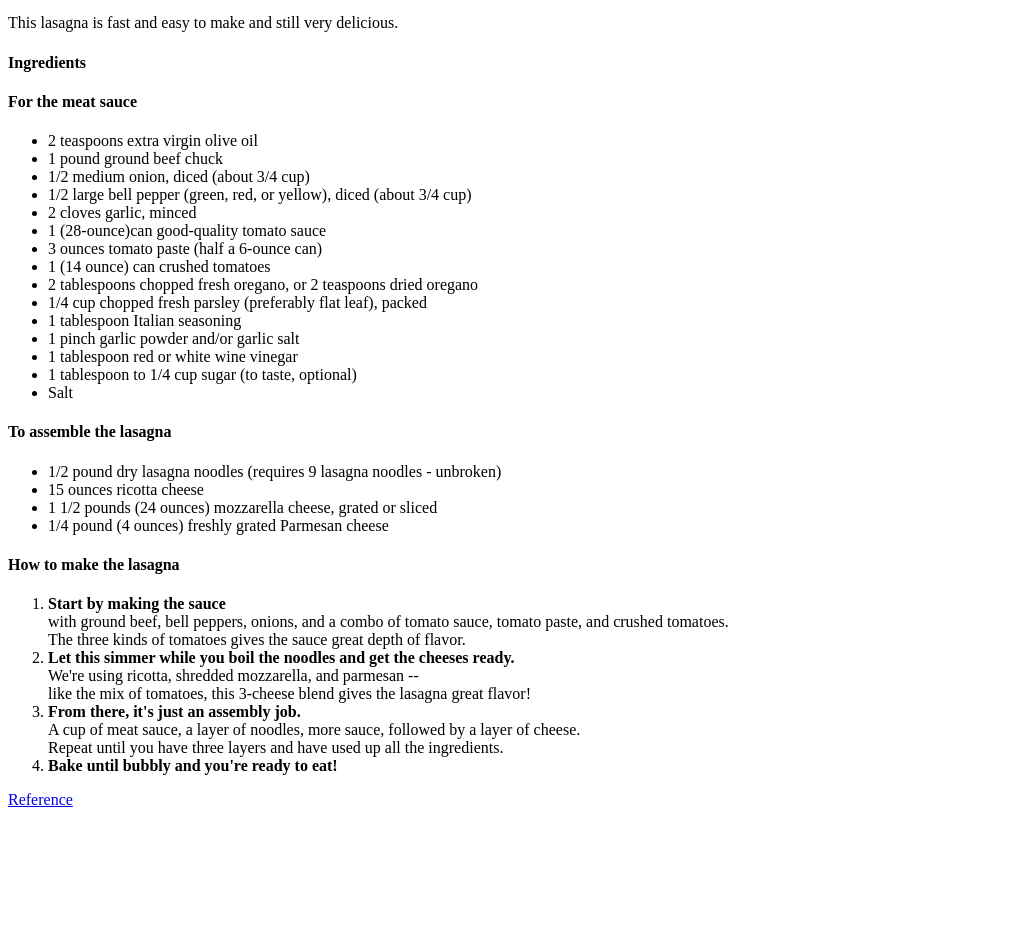
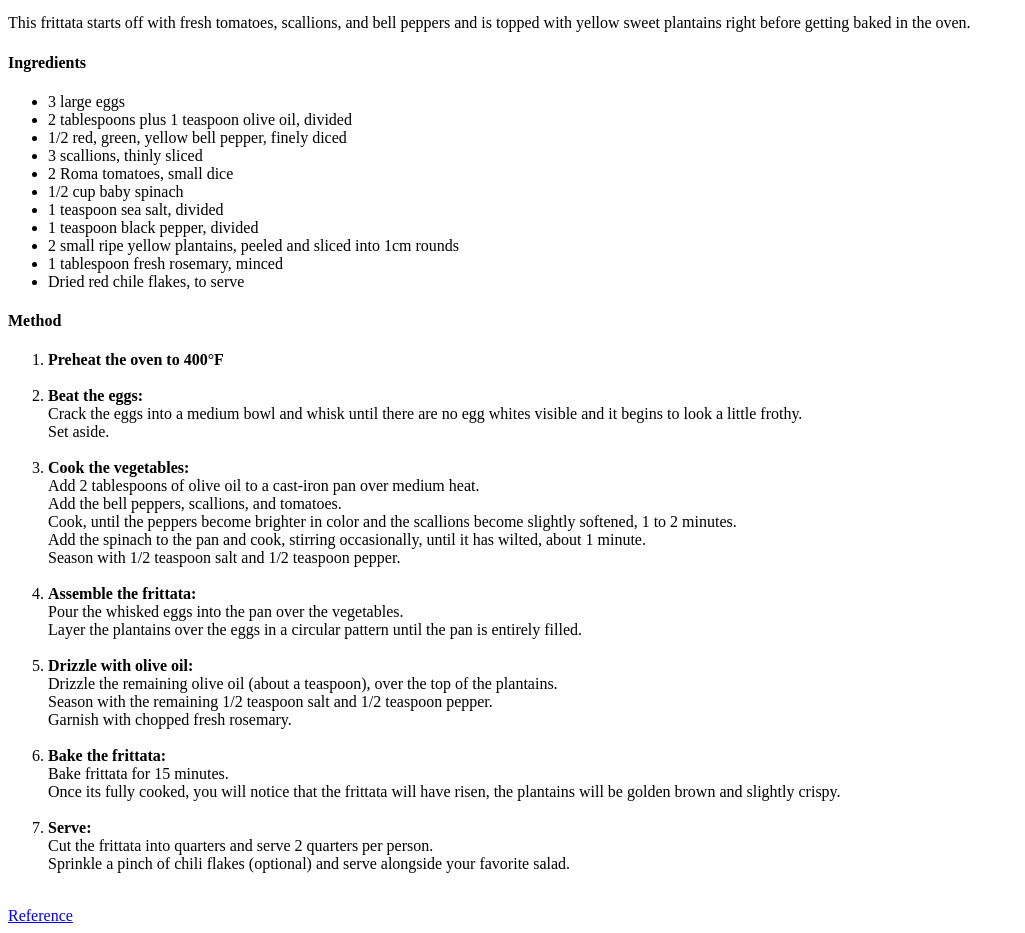
Before and after one commit to firbe/odin-recipes-macOS, a plain HTML site: page recipes/Plantain-Frittata.html in a window 1280 px wide. Shown: the part 880-1813 px from the top of the page, without its empty margins (0-1025 px from the left). Before the commit the page ends 1697 px from the top, so only its background shows below. Drawn offline with Linux system fonts and the light colour scheme.

Commit message:
Complete Plantain Frittata Recipe

```diff
--- a/recipes/Plantain-Frittata.html
+++ b/recipes/Plantain-Frittata.html
@@ -2,7 +2,7 @@
 <html lang="en">
     <head>
         <meta charset="UTF-8">
-        <title>Odin Recipes</title>
+        <title>Plantain Frittata Recipe</title>
     </head>
 
     <body>
@@ -11,43 +11,102 @@
         <img src="../images/Plantain-Frittata.webp" alt="Plantain Frittata" height="750" width="500">
 
         <h4>Plantain Frittata</h4>
-        <p>This lasagna is fast and easy to make and still very delicious.</p>
+
+        <p>This frittata starts off with fresh tomatoes, scallions, and bell peppers and is topped with yellow sweet plantains right before getting baked in the oven.</p>
 
         <h4>Ingredients</h4>
 
-        <h4>For the meat sauce</h4>
         <ul>
-            <li>2 teaspoons extra virgin olive oil</li>
-            <li>1 pound ground beef chuck</li>
-            <li>1/2 medium onion, diced (about 3/4 cup)</li>
-            <li>1/2 large bell pepper (green, red, or yellow), diced (about 3/4 cup)</li>
-            <li>2 cloves garlic, minced</li>
-            <li>1 (28-ounce)can good-quality tomato sauce</li>
-            <li>3 ounces tomato paste (half a 6-ounce can)</li>
-            <li>1 (14 ounce) can crushed tomatoes</li>
-            <li>2 tablespoons chopped fresh oregano, or 2 teaspoons dried oregano</li>
-            <li>1/4 cup chopped fresh parsley (preferably flat leaf), packed</li>
-            <li>1 tablespoon Italian seasoning</li>
-            <li>1 pinch garlic powder and/or garlic salt</li>
-            <li>1 tablespoon red or white wine vinegar</li>
-            <li>1 tablespoon to 1/4 cup sugar (to taste, optional)</li>
-            <li>Salt</li>
+            <li>3 large eggs</li>
+            <li>2 tablespoons plus 1 teaspoon olive oil, divided</li>
+            <li>1/2 red, green, yellow bell pepper, finely diced</li>
+            <li>3 scallions, thinly sliced</li>
+            <li>2 Roma tomatoes, small dice</li>
+            <li>1/2 cup baby spinach</li>
+            <li>1 teaspoon sea salt, divided</li>
+            <li>1 teaspoon black pepper, divided</li>
+            <li>2 small ripe yellow plantains, peeled and sliced into 1cm rounds </li>
+            <li>1 tablespoon fresh rosemary, minced</li>
+            <li>Dried red chile flakes, to serve</li>
         </ul>
 
-        <h4>To assemble the lasagna</h4>
-        <ul>
-            <li>1/2 pound dry lasagna noodles (requires 9 lasagna noodles - unbroken)</li>
-            <li>15 ounces ricotta cheese</li>
-            <li>1 1/2 pounds (24 ounces) mozzarella cheese, grated or sliced</li>
-            <li>1/4 pound (4 ounces) freshly grated Parmesan cheese</li>
-        </ul>
+        <h4>Method</h4>
 
-        <h4>How to make the lasagna</h4>
         <ol>
-            <li><strong>Start by making the sauce</strong><br>with ground beef, bell peppers, onions, and a combo of tomato sauce, tomato paste, and crushed tomatoes.</br> The three kinds of tomatoes gives the sauce great depth of flavor.</li>
-            <li><strong>Let this simmer while you boil the noodles and get the cheeses ready.</strong><br> We're using ricotta, shredded mozzarella, and parmesan --</br> like the mix of tomatoes, this 3-cheese blend gives the lasagna great flavor!</li>
-            <li><strong>From there, it's just an assembly job.</strong><br> A cup of meat sauce, a layer of noodles, more sauce, followed by a layer of cheese.</br> Repeat until you have three layers and have used up all the ingredients.</li>
-            <li><strong>Bake until bubbly and you're ready to eat!</strong></li>
+            <li>
+                <strong>Preheat the oven to 400°F</strong>
+                <br></br>
+            </li>
+
+            <li>
+                <strong>Beat the eggs:</strong>
+                <br>
+                Crack the eggs into a medium bowl and whisk until there are no egg whites visible and it begins to look a little frothy.
+                <br>
+                Set aside.
+                </br>
+                </br>
+            </li>
+
+            <li>
+                <strong>Cook the vegetables:</strong>
+                <br>
+                Add 2 tablespoons of olive oil to a cast-iron pan over medium heat.
+                <br>
+                Add the bell peppers, scallions, and tomatoes.
+                </br>
+                Cook, until the peppers become brighter in color and the scallions become slightly softened,
+                1 to 2 minutes.
+                </br>
+                Add the spinach to the pan and cook, stirring occasionally, until it has wilted, about 1 minute.
+                <br>
+                Season with 1/2 teaspoon salt and 1/2 teaspoon pepper.
+                </br>
+                </br>
+            </li>
+
+            <li>
+                <strong>Assemble the frittata:</strong>
+                <br>
+                Pour the whisked eggs into the pan over the vegetables.
+                <br>
+                Layer the plantains over the eggs in a circular pattern until the pan is entirely filled.
+                </br>
+                </br>
+            </li>
+
+            <li>
+                <strong>Drizzle with olive oil:</strong>
+                <br>
+                Drizzle the remaining olive oil (about a teaspoon), over the top of the plantains.
+                <br>
+                Season with the remaining 1/2 teaspoon salt and 1/2 teaspoon pepper.
+                </br>
+                Garnish with chopped fresh rosemary.
+                </br>
+                </br>
+            </li>
+
+            <li>
+                <strong>Bake the frittata:</strong>
+                <br>
+                Bake frittata for 15 minutes.
+                <br>
+                Once its fully cooked, you will notice that the frittata will have risen,
+                the plantains will be golden brown and slightly crispy.
+                </br>
+                </br>
+            </li>
+
+            <li>
+                <strong>Serve:</strong>
+                <br>
+                Cut the frittata into quarters and serve 2 quarters per person.
+                <br>
+                Sprinkle a pinch of chili flakes (optional) and serve alongside your favorite salad.
+                </br>
+                </br>
+            </li>
         </ol>
 
         <a href="https://www.simplyrecipes.com/plantain-frittata-recipe-5235766" target="_blank" rel="noopener noreferrer">Reference</a>
```
Also changed, not shown: recipes/Orange-Cream-Popsicles.html (+1 -1 lines), recipes/lasagna.html (+4 -0 lines).
